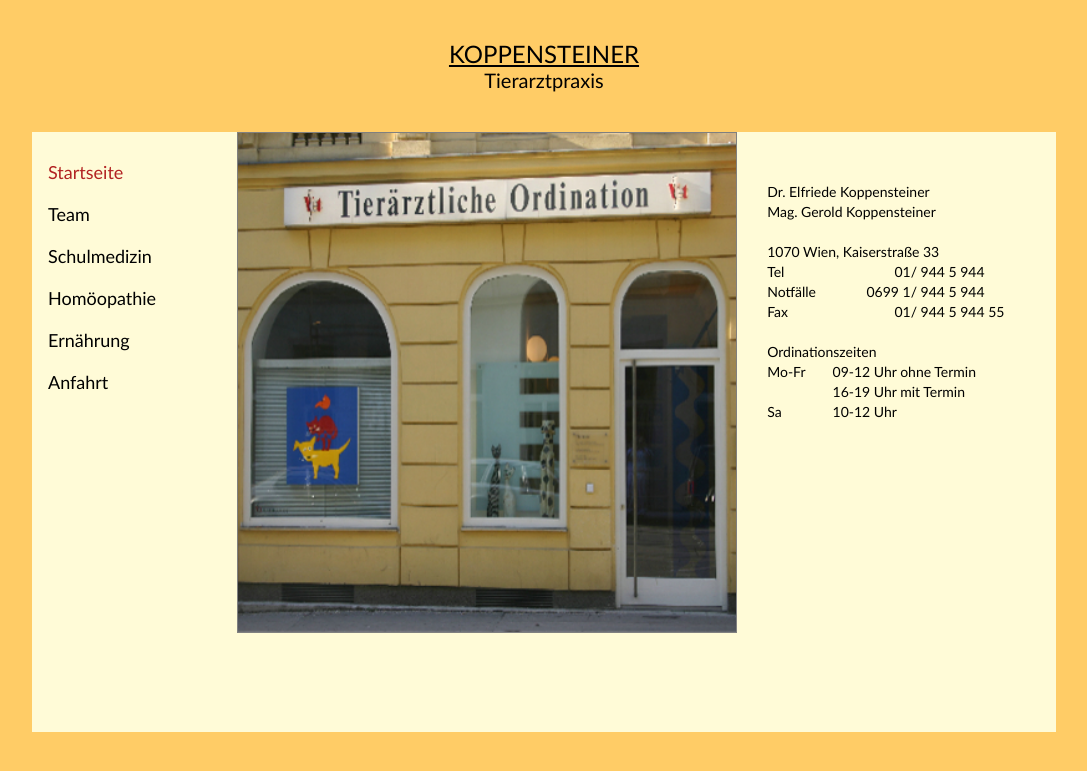
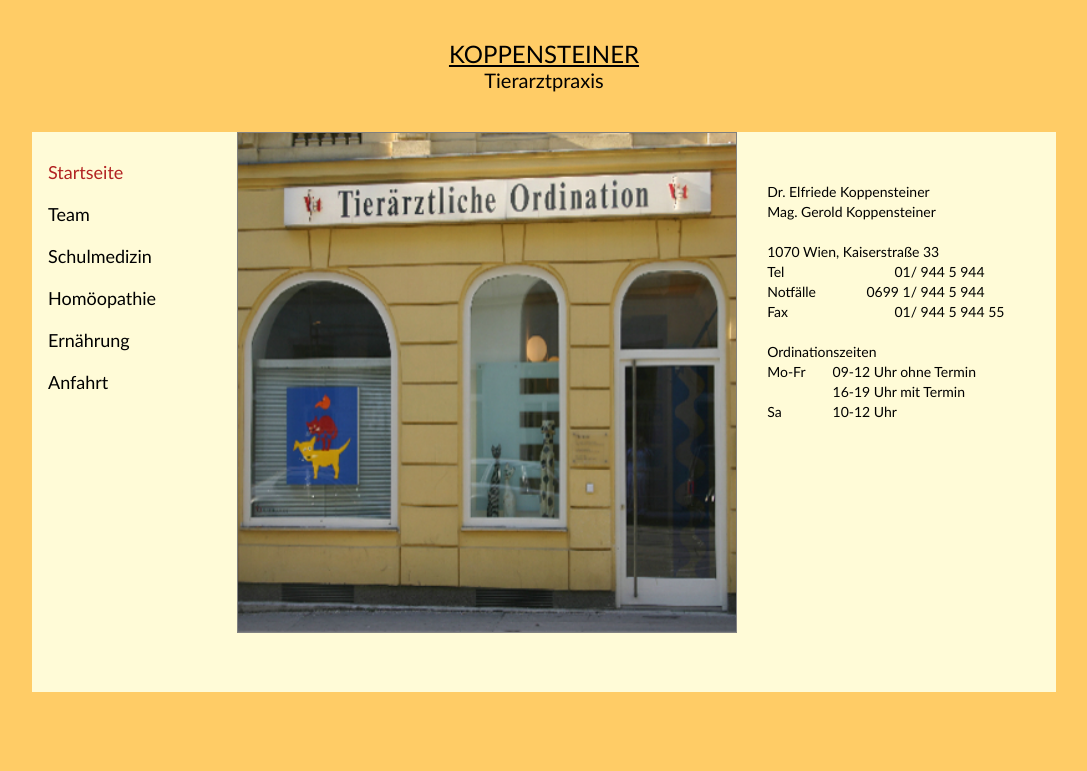
Before and after one commit to richardtraindl/tierarztpraxis-kaiserstrasse.at, a Jekyll site: the page built from index.html, in a window 1280 px wide. Shown: the top 771 px of the page, without its empty margins (96-1183 px from the left). Built offline with Jekyll 4.4.1, drawn with Linux system fonts in a browser that asks for light colours.

Commit message:
Update desktop3.css

```diff
--- a/styles/desktop3.css
+++ b/styles/desktop3.css
@@ -38,8 +38,8 @@ header p {
 	margin-bottom: 20px;
 	padding: 0px 16px 0px 16px;
 	background-color: #FFFBD7; /* #FFFACD; */
-	max-height: 600px;
-	height: 600px;
+	max-height: 560px;
+	height: 560px;
 }
 
 #navigation {
```
